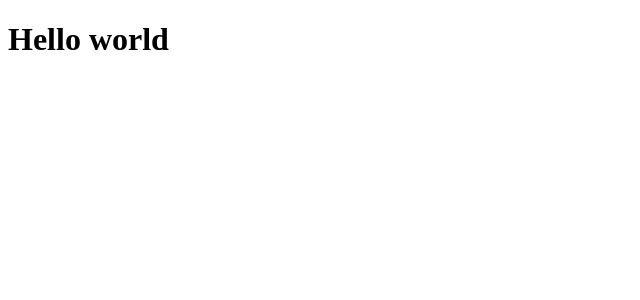
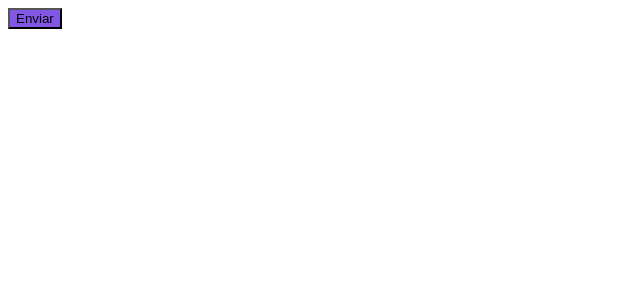
Before and after one commit to Ronald-Joaquim/IgniteShop, a Next.js app: page / in a window 1280 px wide. Shown: the top 300 px of the page, without its empty margins (0-640 px from the left). Built offline with nearby package versions, Linux system fonts and the light colour scheme.

Commit message:
Configurando Stitches

```diff
--- a/package.json
+++ b/package.json
@@ -9,6 +9,7 @@
     "lint": "next lint"
   },
   "dependencies": {
+    "@stitches/react": "^1.2.8",
     "@types/react-dom": "18.2.7",
     "next": "13.4.19",
     "react": "18.2.0",
--- a/src/pages/_document.tsx
+++ b/src/pages/_document.tsx
@@ -1,3 +1,4 @@
+import { getCssText } from "@/styles";
 import { Html, Head, Main, NextScript } from "next/document";
 
 export default function Document() {
@@ -14,6 +15,11 @@
           href="https://fonts.googleapis.com/css2?family=Roboto:wght@400;700&display=swap"
           rel="stylesheet"
         />
+
+        <style
+          id="stitches"
+          dangerouslySetInnerHTML={{ __html: getCssText() }}
+        />
       </Head>
       <body>
         <Main />
--- a/src/pages/index.tsx
+++ b/src/pages/index.tsx
@@ -1,3 +1,9 @@
+import { styled } from "@/styles";
+
+const Button = styled("button", {
+  backgroundColor: "$rocketseat",
+});
+
 export default function Home() {
-  return <h1>Hello world</h1>;
+  return <Button>Enviar</Button>;
 }
--- /dev/null
+++ b/src/styles/index.ts
@@ -0,0 +1,18 @@
+import { createStitches } from "@stitches/react";
+
+export const {
+    config,
+    styled,
+    css,
+    globalCss,
+    keyframes,
+    getCssText,
+    theme,
+    createTheme,
+} = createStitches({
+  theme: {
+    colors: {
+      rocketseat: "#8257e6",
+    },
+  },
+});
```
Also changed, not shown: 1 other file (tests, documents, lock files or other folders).
